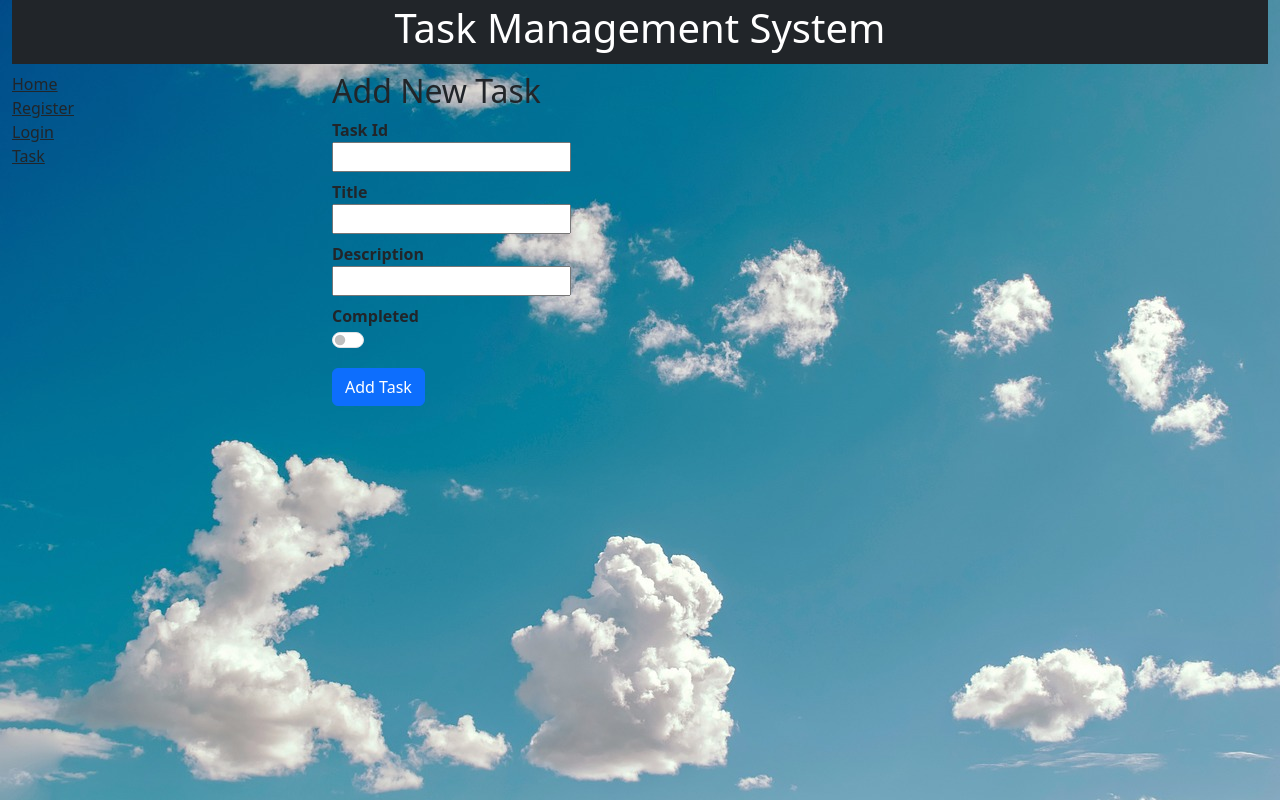
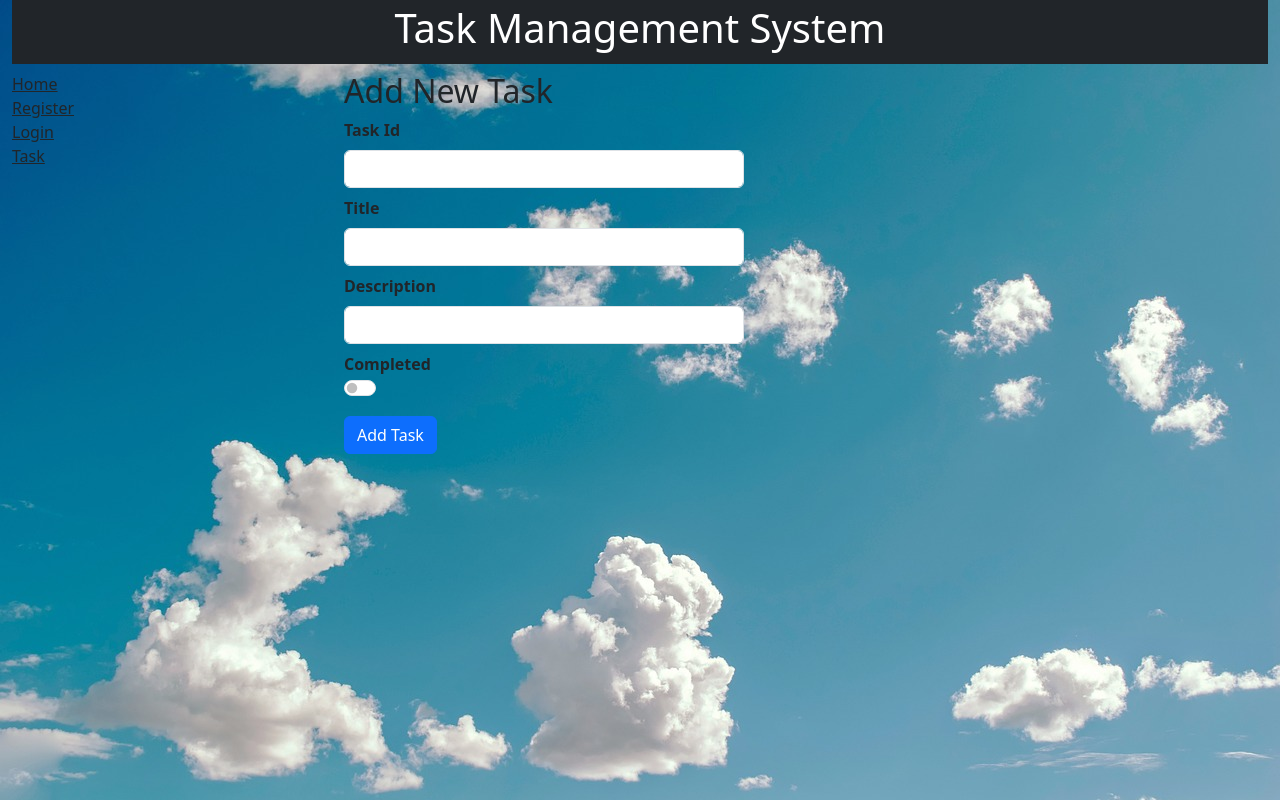
Before and after one commit to sasmitak/client, a React (Create React App) app: page /addtask in a window 1280 px wide. Built offline with nearby package versions, Linux system fonts and the light colour scheme.

Commit message:
change-5

```diff
--- a/src/components/add-task.jsx
+++ b/src/components/add-task.jsx
@@ -2,17 +2,16 @@ import axios from "axios";
 import { useFormik } from "formik"
 import { useNavigate } from "react-router-dom";
 
-export function AddTask()
-{
+export function AddTask() {
     var navigator = useNavigate();
     const formik = useFormik({
         initialValues: {
             id: 0,
             title: '',
-            description:'',
+            description: '',
             completed: false
         },
-        onSubmit : (values) => {
+        onSubmit: (values) => {
             axios({
                 method: "post",
                 url: "http://127.0.0.1:5000/addtask",
@@ -23,24 +22,26 @@ export function AddTask()
         }
     });
 
-    return(
-        <div>
+    return (
+        <div className="container-fluid">
+            <div className="form-content" style={{ height: '600px' , width:'400px' }}>
                 <h2>Add New Task</h2>
                 <form onSubmit={formik.handleSubmit}>
                     <dl>
                         <dt>Task Id</dt>
-                    <dd><input type="number" name="id" onChange={formik.handleChange} /></dd>
+                        <dd><input type="number" className="form-control mt-2" name="id" onChange={formik.handleChange} /></dd>
                         <dt>Title</dt>
-                    <dd><input type="text" name="title" onChange={formik.handleChange} /></dd>
+                        <dd><input type="text" className="form-control mt-2" name="title" onChange={formik.handleChange} /></dd>
                         <dt>Description</dt>
-                    <dd><input type="text" name="description" onChange={formik.handleChange} /></dd>
+                        <dd><input type="text" className="form-control mt-2" name="description" onChange={formik.handleChange} /></dd>
                         <dt>Completed</dt>
                         <dd className="form-switch">
-                        <input className="form-check-input" type="checkbox" checked={formik.values.completed} name="completed" onChange={formik.handleChange} />
+                            <input className="form-check-input " type="checkbox" checked={formik.values.completed} name="completed" onChange={formik.handleChange} />
                         </dd>
                     </dl>
                     <button className="btn btn-primary">Add Task</button>
                 </form>
             </div>
+        </div>
     )
 }
--- a/src/components/task-component.jsx
+++ b/src/components/task-component.jsx
@@ -28,7 +28,7 @@ export function Task() {
             <div className="mb-2">
                 <Link className="btn btn-info" to="/addtask">Add New Task</Link>
             </div>
-            <table className="table table-hover">
+            <table className="table table-hover" style={{ height: '600px' , width:'700px' }}>
                 <thead>
                     <tr>
                         <th>Title</th>
```
Lines whose indentation alone changed are shown as unchanged.
